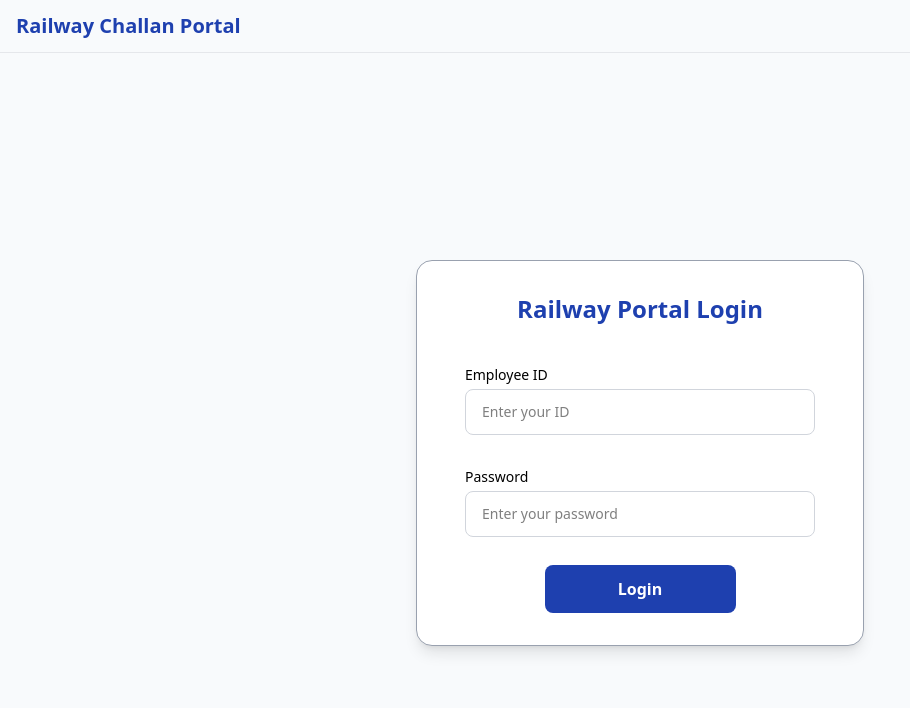
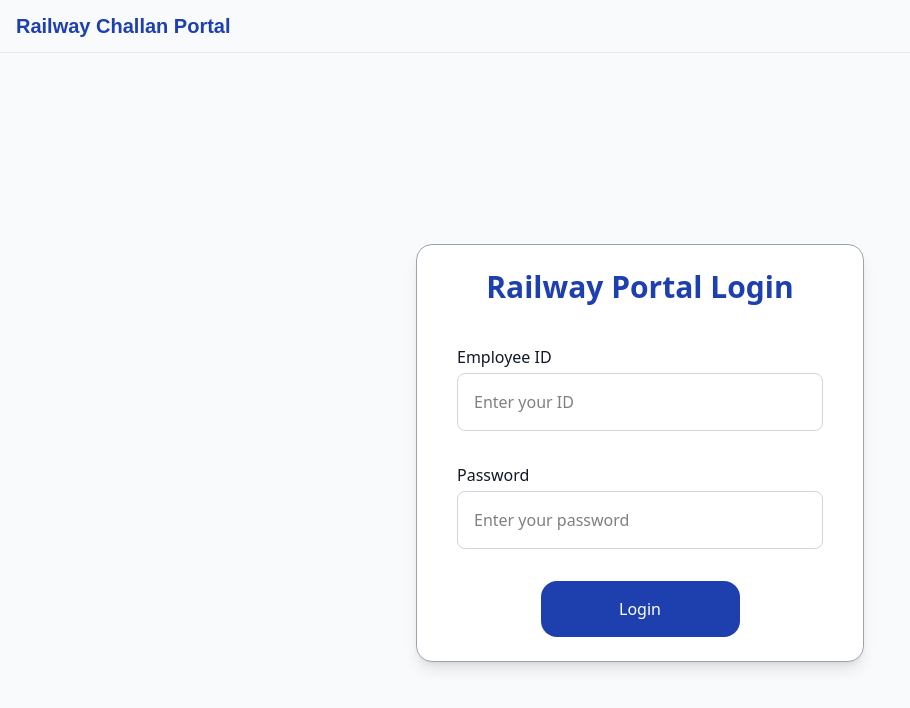
Before and after one commit to ayushhh101/railway-challan-app, a React (Vite) app in the folder railway-challan-frontend/: page /login in a window 1280 px wide. Shown: the top 708 px of the page, without its empty margins (0-910 px from the left). Built offline with nearby package versions, Linux system fonts and the light colour scheme.

Commit message:
login page ui revamp

```diff
--- a/railway-challan-frontend/src/index.css
+++ b/railway-challan-frontend/src/index.css
@@ -22,4 +22,10 @@
   --color-neutral-gray700: #374151;
   --color-neutral-gray800: #1F2937;
   --color-neutral-gray900: #111827;
+
+
 }
+
+body {
+  font-family: 'Noto Sans Hans', sans-serif;
+}
--- a/railway-challan-frontend/src/pages/LoginPage.jsx
+++ b/railway-challan-frontend/src/pages/LoginPage.jsx
@@ -97,36 +97,35 @@ export default function LoginPage() {
   };
 
   return (
-
-    <div className="min-h-screen bg-[#F8FAFC] flex items-center justify-center px-4 py-8">
-      <div className="bg-white max-w-md w-full rounded-2xl shadow-lg p-8 border border-gray-400">
-        <h2 className="text-2xl font-bold text-center text-[#1E40AF] mb-6"
+    <div className="min-h-screen bg-gray-50 flex items-center justify-center px-4 md:px-8 py-8 md:py-12  font-sans">
+      <div className="bg-white max-w-md w-full rounded-2xl shadow-lg p-6 border border-neutral-gray400">
+        <h2 className="text-3xl font-bold text-center text-primary-blue mb-4 md:mb-6"
         >Railway Portal Login</h2>
 
 
         <form onSubmit={handleSubmit} >
-          <div className='p-4'>
-            <label className="block text-sm font-medium text-black mb-1">Employee ID</label>
+          <div className='p-2 md:p-4'>
+            <label className="block text-sm md:text-base font-medium text-neutral-gray900 mb-1">Employee ID</label>
             <input
               name="employeeId"
               type="text"
               value={formData.employeeId}
               onChange={handleChange}
               placeholder="Enter your ID"
-              className="w-full border border-gray-300 rounded-lg px-4 py-3 text-sm focus:ring-2 focus:ring-[#1E40AF] focus:outline-none"
+              className="w-full border border-gray-300 rounded-lg px-3 py-3 md:px-4 md:py-4 text-sm md:text-base font-normal focus:ring-2 focus:ring-[#1E40AF] focus:outline-none"
               required
             />
           </div>
 
-          <div className='p-4'>
-            <label className="block text-sm font-medium text-black mb-1">Password</label>
+          <div className='p-2 md:p-4'>
+            <label className="block text-sm font-medium md:text-base  text-neutral-gray900 mb-1">Password</label>
             <input
               name="password"
               type="password"
               value={formData.password}
               onChange={handleChange}
               placeholder="Enter your password"
-              className="w-full border border-gray-300 rounded-lg px-4 py-3 text-sm focus:ring-2 focus:ring-[#1E40AF] focus:outline-none"
+              className="w-full border border-gray-300 rounded-lg px-3 py-3 md:px-4 md:py-4 text-sm md:text-base font-normal focus:ring-1 focus:ring-[#1E40AF] focus:outline-none"
               required
             />
           </div>
@@ -134,7 +133,7 @@ export default function LoginPage() {
           <button
             type="submit"
             disabled={loading}
-            className="w-1/2 block mx-auto bg-[#1E40AF] hover:bg-blue-950 text-white py-3 mt-3 rounded-lg font-semibold transition-colors duration-200"
+            className="w-full md:w-1/2 block mx-auto bg-primary-blue hover:bg-primary-dark text-white py-3 md:py-4 mt-3 md:mt-4 rounded-2xl font-medium text-base transition-colors duration-200 font-sans"
             aria-label="Login"
           >
             {loading ? 'Logging in...' : 'Login'}
```
